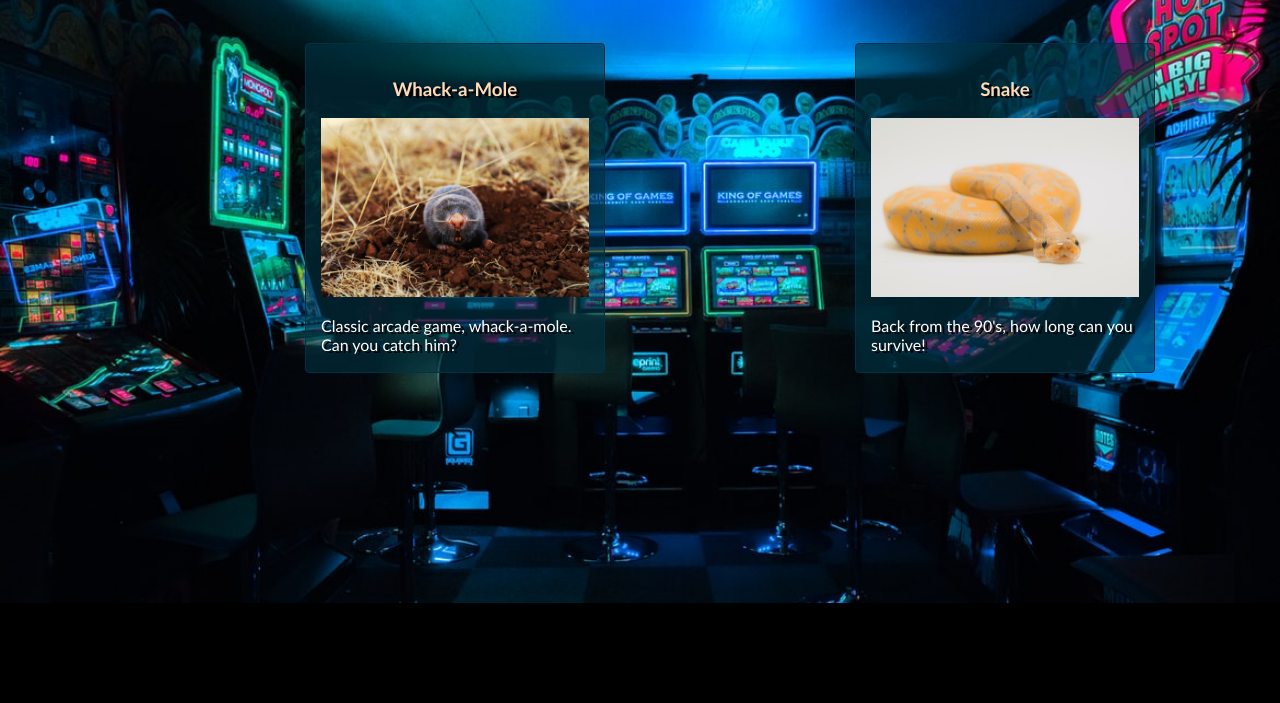
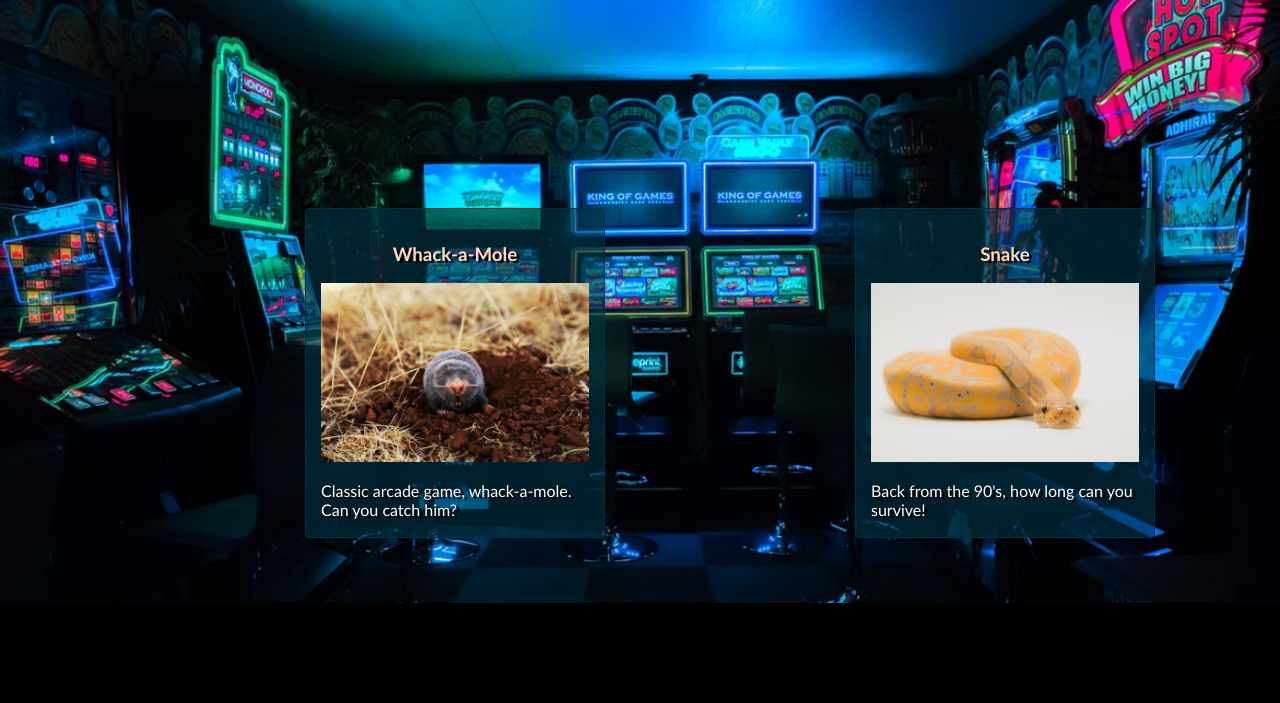
Before and after one commit to hmilly/game-center, a Gatsby site: page / in a window 1280 px wide. Shown: the part 157-860 px from the top of the page. After the commit the page ends 800 px from the top, so only its background shows below. Built offline with nearby package versions, Linux system fonts and the light colour scheme; Gatsby itself is replaced by a stand-in of ours.

Commit message:
size updated

```diff
--- a/src/styles/Game.content.styled.js
+++ b/src/styles/Game.content.styled.js
@@ -36,7 +36,7 @@ export const Ul = styled.ul`
 
 export const Grid = styled.div`
   width: 100%;
-  height: 660px;
+  height: 330px;
   display: grid;
   grid-template-rows: repeat(2, 1fr);
   grid-template-columns: repeat(2, 1fr);
```
